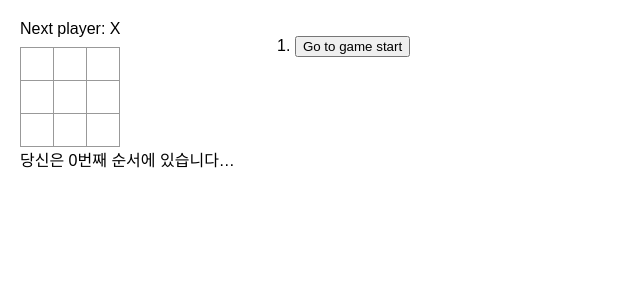
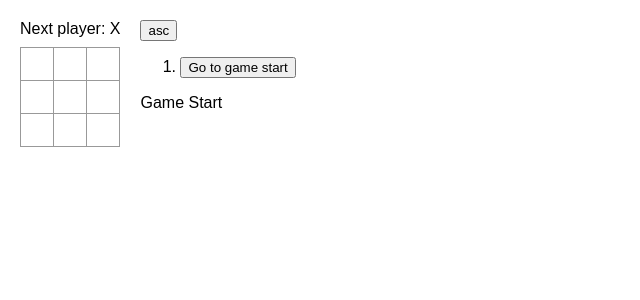
Before and after one commit to HseongH/React, a React (Create React App) app: page / in a window 1280 px wide. Shown: the top 300 px of the page, without its empty margins (0-640 px from the left). Built offline with nearby package versions, Linux system fonts and the light colour scheme.

Commit message:
동작을 오름차순 또는 내림차순으로 정렬할 수 있는 토글 버튼을 추가해 보세요.

```diff
--- a/src/components/Game.jsx
+++ b/src/components/Game.jsx
@@ -4,9 +4,13 @@ import Board from "./Board";
 export default function Game() {
   const [history, setHistory] = useState([Array(9).fill(null)]);
   const [currentMove, setCurrentMove] = useState(0);
+  const [orderBy, setOrderBy] = useState("asc");
   const xIsNext = currentMove % 2 === 0;
   const currentSquares = history[currentMove];
 
+  const handleOrderBy = () => {
+    setOrderBy(orderBy === "asc" ? "desc" : "asc");
+  };
   const handlePlay = (nextSquares) => {
     const nextHistory = [...history.slice(0, currentMove + 1), nextSquares];
     setHistory(nextHistory);
@@ -17,27 +21,34 @@ export default function Game() {
     setCurrentMove(nextMove);
   };
 
+  const moves = history.map((squares, move) => {
+    const description = move > 0 ? `Go to move #${move}` : "Go to game start";
+
+    return (
+      <li key={move}>
+        <button onClick={() => jumpTo(move)}>{description}</button>
+      </li>
+    );
+  });
+
   return (
     <div className="game">
       <div className="game-board">
         <Board xIsNext={xIsNext} squares={currentSquares} onPlay={handlePlay} />
-
-        <div className="status">{`당신은 ${currentMove}번째 순서에 있습니다…`}</div>
       </div>
 
       <div className="game-info">
-        <ol>
-          {history.map((squares, move) => {
-            const description =
-              move > 0 ? `Go to move #${move}` : "Go to game start";
+        <button onClick={handleOrderBy}>{orderBy}</button>
 
-            return (
-              <li key={move}>
-                <button onClick={() => jumpTo(move)}>{description}</button>
-              </li>
-            );
-          })}
+        <ol reversed={orderBy === "desc"}>
+          {orderBy === "asc" ? moves : moves.reverse()}
         </ol>
+
+        <div className="status">
+          {currentMove > 0
+            ? `당신은 ${currentMove}번째 순서에 있습니다…`
+            : "Game Start"}
+        </div>
       </div>
     </div>
   );
```
